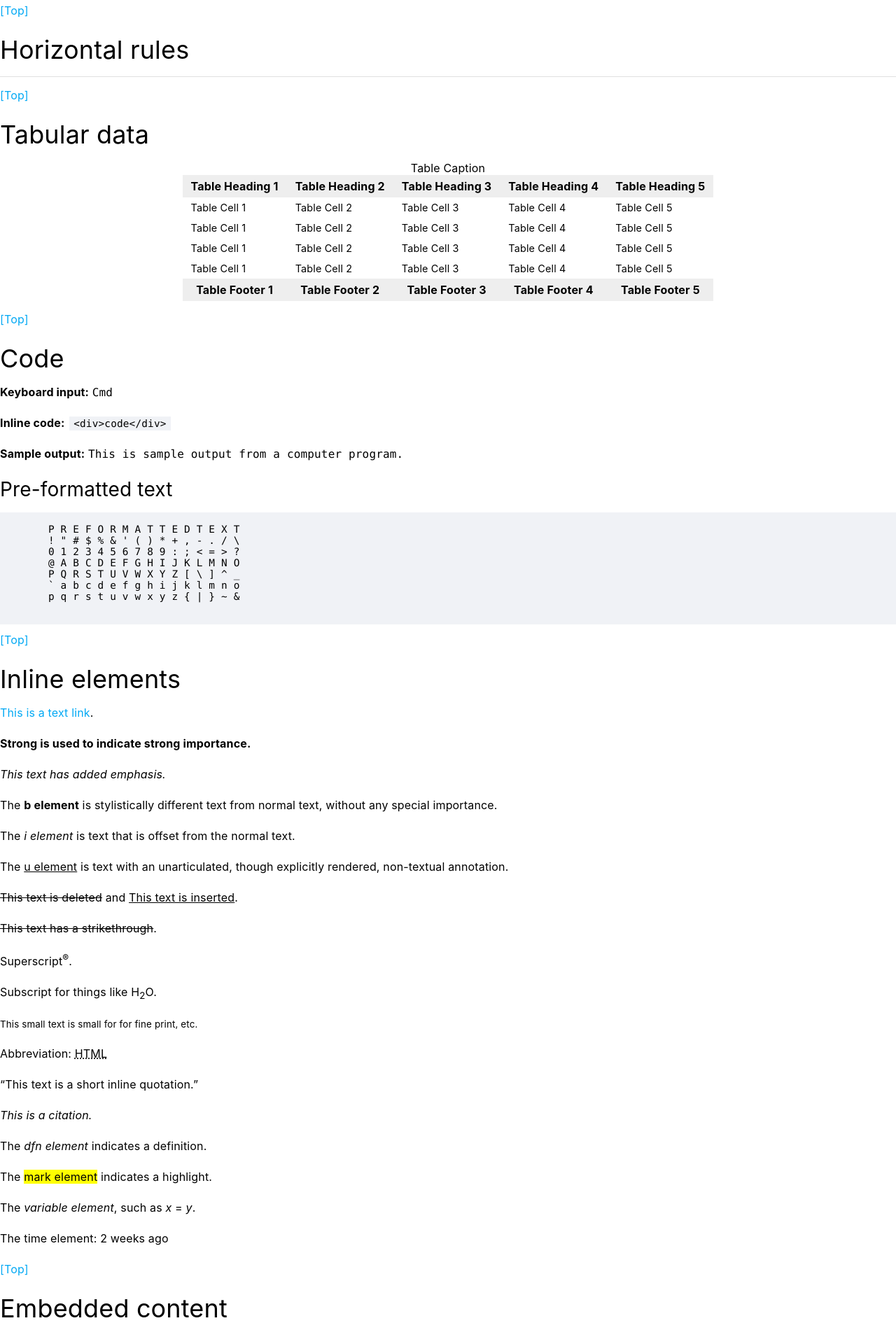
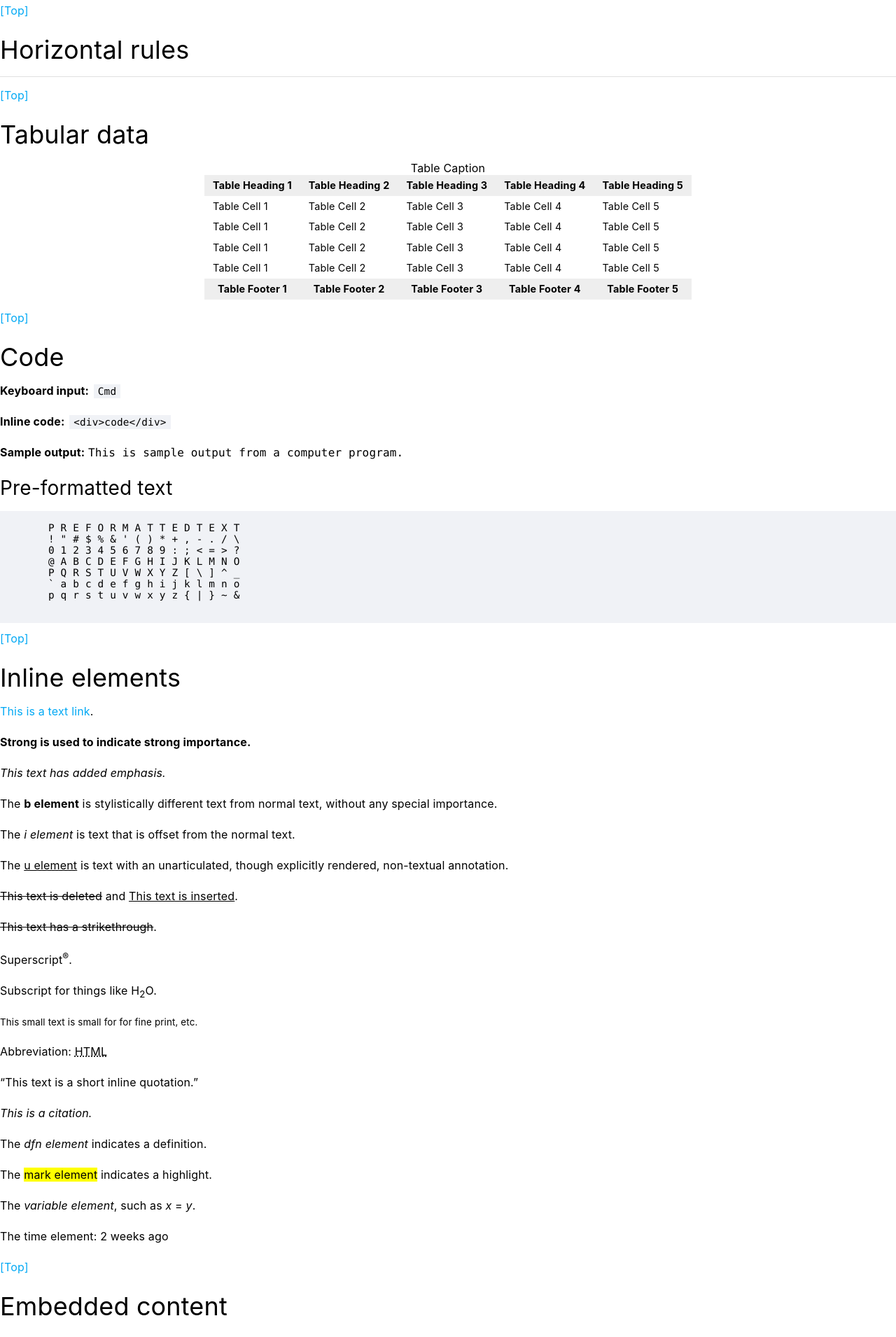
Before and after one commit to opnay/opnay.github.io, a Jekyll site: the page test.html, which Jekyll copies as it is, in a window 1280 px wide. Shown: the part 2305-4215 px from the top of the page at 70% size. Built offline with Jekyll 4.4.1, drawn with Linux system fonts in a browser that asks for light colours; nearby versions of some CDN libraries.

Commit message:
css/default: Update table and kbd style
Signed-off-by: Kim In Seop <opnayn@gmail.com>

```diff
--- a/css/default.css
+++ b/css/default.css
@@ -37,12 +37,11 @@ hr {margin:16px 0; border:none; border-top:1px solid rgba(0,0,0,0.12);}
 fieldset {border:0;}
 
 table {margin:16px auto; border-spacing:0;}
-th, td {padding:6px 12px;}
-td {font-size:0.9em;}
+th, td {padding:4px 12px; line-height:1.5; font-size:0.9em;}
 th {background:#EEE;}
 
 blockquote {background:#f0f2f6; margin:12px 24px; padding:16px;}
-:not(pre) > code {background:#f0f2f6; margin:0 2px; padding:2px 6px; font-size:0.9em;}
+:not(pre) > code, kbd {background:#f0f2f6; margin:0 2px; padding:2px 6px; font-size:0.9em;}
 pre {background:#f0f2f6; margin:12px 0; padding:16px; font-size:0.9em;}
 
 article img {max-width:100%;}
```
